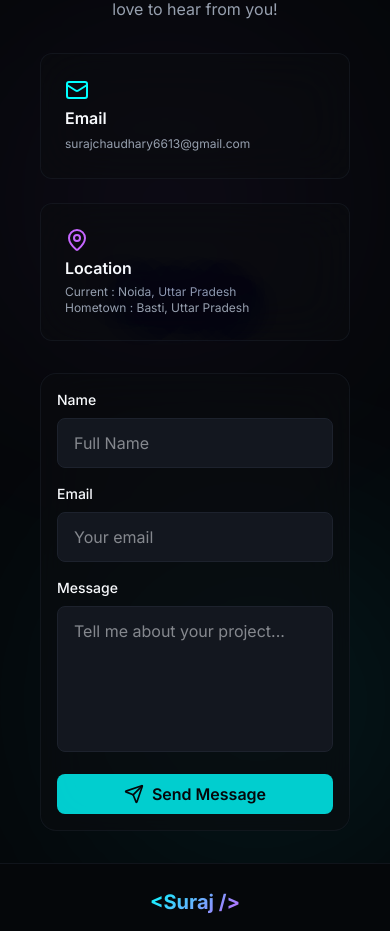
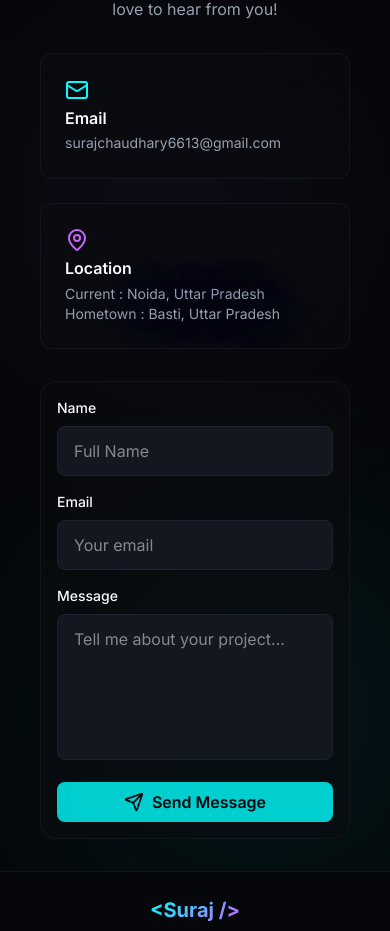
Before and after one commit to SurajCh6613/portfolio, a React (Vite) app: page / in a window 390 px wide. Shown: the part 5811-6742 px from the top of the page. Built offline with nearby package versions, Linux system fonts and the light colour scheme.

Commit message:
Contact Updated

```diff
--- a/src/Pages/Contact.jsx
+++ b/src/Pages/Contact.jsx
@@ -72,7 +72,7 @@ const Contact = () => {
               <h3 className="font-semibold md:mb-1 text-left">Email</h3>
               <a
                 href="mailto:surajchaudhary6613@gmail.com"
-                className="text-muted-foreground hover:text-primary text-xs md:text-lg transition-colors break-words"
+                className="text-muted-foreground hover:text-primary text-sm md:text-lg transition-colors break-words"
               >
                 surajchaudhary6613@gmail.com
               </a>
@@ -81,11 +81,11 @@ const Contact = () => {
             <div className="glass rounded-xl p-6 hover-lift text-left">
               <MapPin className="w-6 h-6 md:w-8 md:h-8 text-accent mb-1 md:mb-2" />
               <h3 className="font-semibold mb-1">Location</h3>
-              <p className="text-muted-foreground text-xs md:text-lg">
+              <p className="text-muted-foreground text-sm md:text-lg">
                 Current :{" "}
                 <span className="glow-text">Noida, Uttar Pradesh</span>
               </p>
-              <p className="text-muted-foreground text-xs md:text-lg">
+              <p className="text-muted-foreground text-sm md:text-lg">
                 Hometown :{" "}
                 <span className="glow-text">Basti, Uttar Pradesh</span>
               </p>
```
